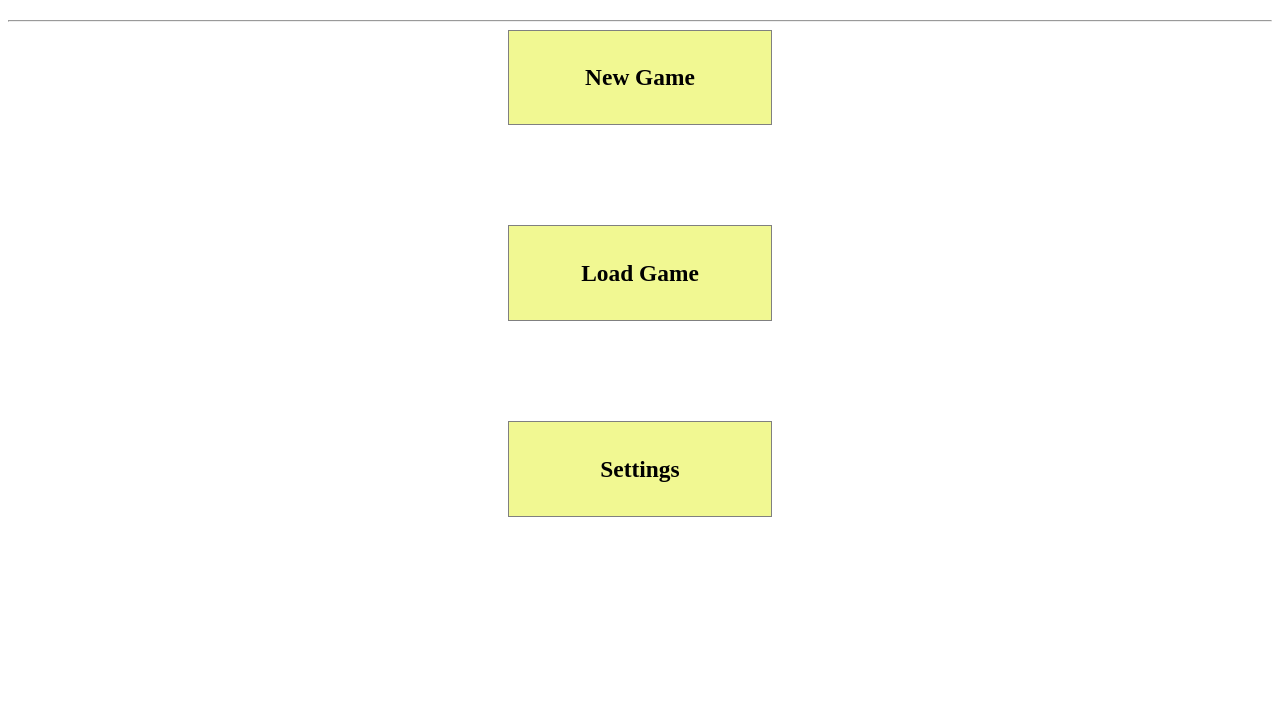
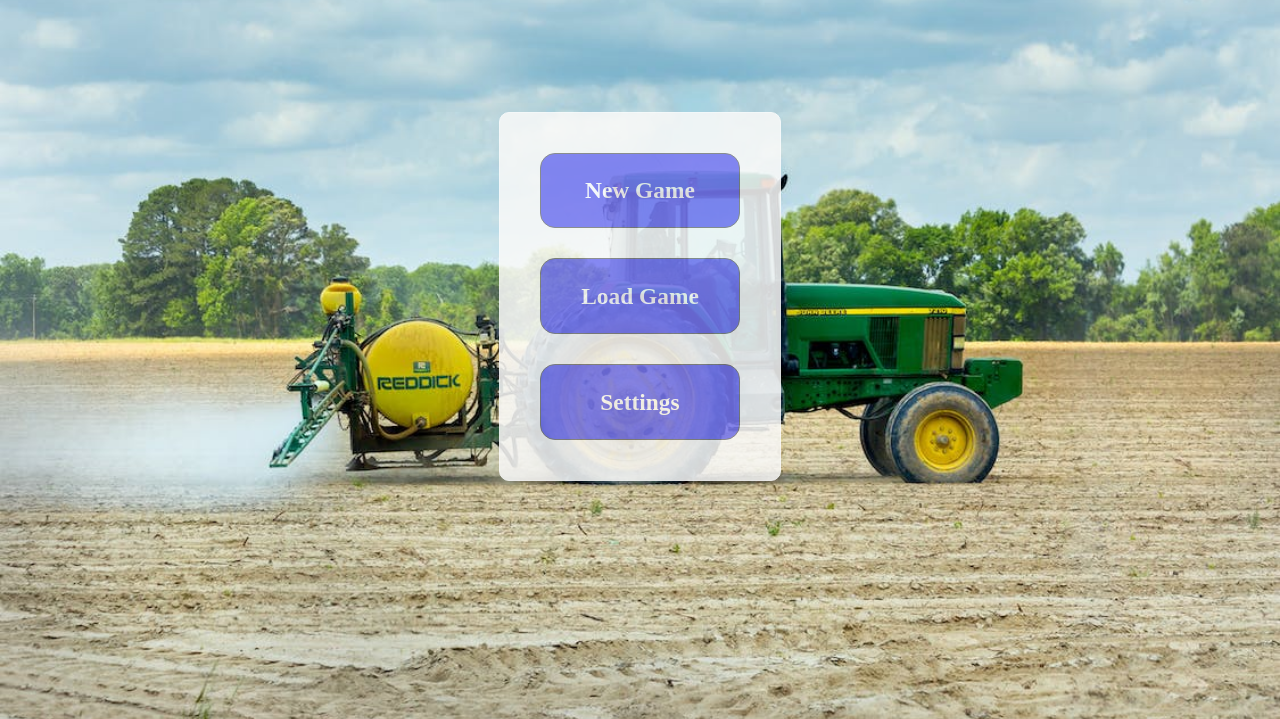
Before and after one commit to hemantgovekar/hreyansh-game, a plain HTML site: page index.html in a window 1280 px wide. Shown: the part 97-816 px from the top of the page. Drawn offline with Linux system fonts and the light colour scheme.

Commit message:
first page

```diff
--- a/index.css
+++ b/index.css
@@ -2,16 +2,39 @@
   display: flex;
   justify-content: center;
   font-size: 20px;
+  margin-bottom: 100px;
+  color: rgb(19, 19, 228);
+}
+.wrapper {
+  display: flex;
+  justify-content: space-around;
 }
 
 .option {
-  display: flex;
-  justify-content: center;
   border: 1px solid grey;
-  margin-left: 500px;
-  margin-right: 500px;
-  margin-bottom: 100px;
+  margin: 30px;
+  justify-items: center;
   background-color: rgb(241, 248, 146);
+  padding-right: 40px;
+  padding-left: 40px;
+  font-size: 20px;
+  background-color: rgb(119, 119, 242);
+  color: white;
+  border-radius: 15px;
+}
+.left {
+  border: 1px solid white;
   padding: 10px;
-  font-size: 20px;
+  background-color: rgb(250, 250, 249);
+  opacity: 85%;
+  border-radius: 10px;
 }
+
+body {
+  background-image: url("./images/tracter-with-fert.jpeg");
+  background-repeat: no-repeat;
+  background-size: cover;
+  background-position: center;
+  background-repeat: no-repeat;
+  height: 100vh; /* Ensure the body takes up the full viewport height */
+}
--- a/index.html
+++ b/index.html
@@ -12,7 +12,9 @@
     <div class="heading">
         <h1>Indian Farming Sim 0.0.1</h1>
     </div>
-    <hr />
+    <div class="wrapper">
+        <div class="left">
+
             <div class="option">
                 <h3>New Game</h3>
             </div>
@@ -21,9 +23,12 @@
                 <h3>Load Game</h3>
             </div>
             <div class="option">
-
                 <h3>Settings</h3>
             </div>
+        </div>
+
+    </div>
+
 </body>
 
 </html>
```
Also changed, not shown: images/combine-harvestor.png (added), images/tracter-with-fert.jpeg (added). Lines whose indentation alone changed are shown as unchanged.
